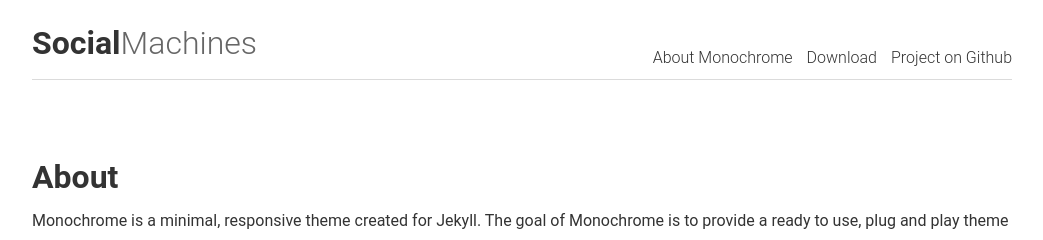
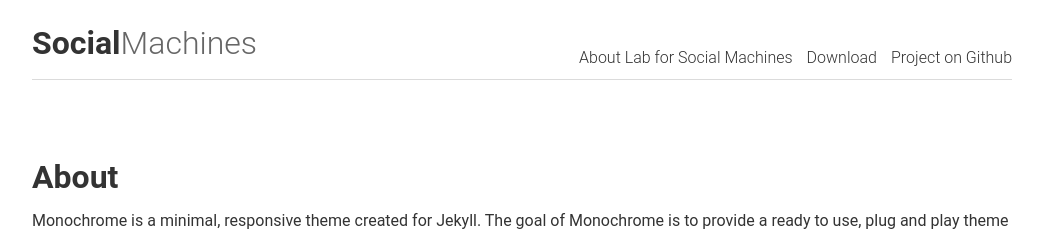
Before and after one commit to mit-ccc/social-machines.github.io, a Jekyll site: the page built from about.md, in a window 1280 px wide. Shown: the top 240 px of the page, without its empty margins (118-1161 px from the left). Built offline with Jekyll 4.4.1, drawn with Linux system fonts in a browser that asks for light colours.

Commit message:
Update about.md

```diff
--- a/about.md
+++ b/about.md
@@ -1,7 +1,7 @@
 ---
 layout: page
-title: About Monochrome
-description: This page describes monochrome.
+title: About Lab for Social Machines
+description: This page is under construction
 ---
 ## About
 Monochrome is a minimal, responsive theme created for Jekyll. The goal of Monochrome is to provide a ready to use, plug and play theme for those who want to set up a blog, and focus solely on the content.
```
